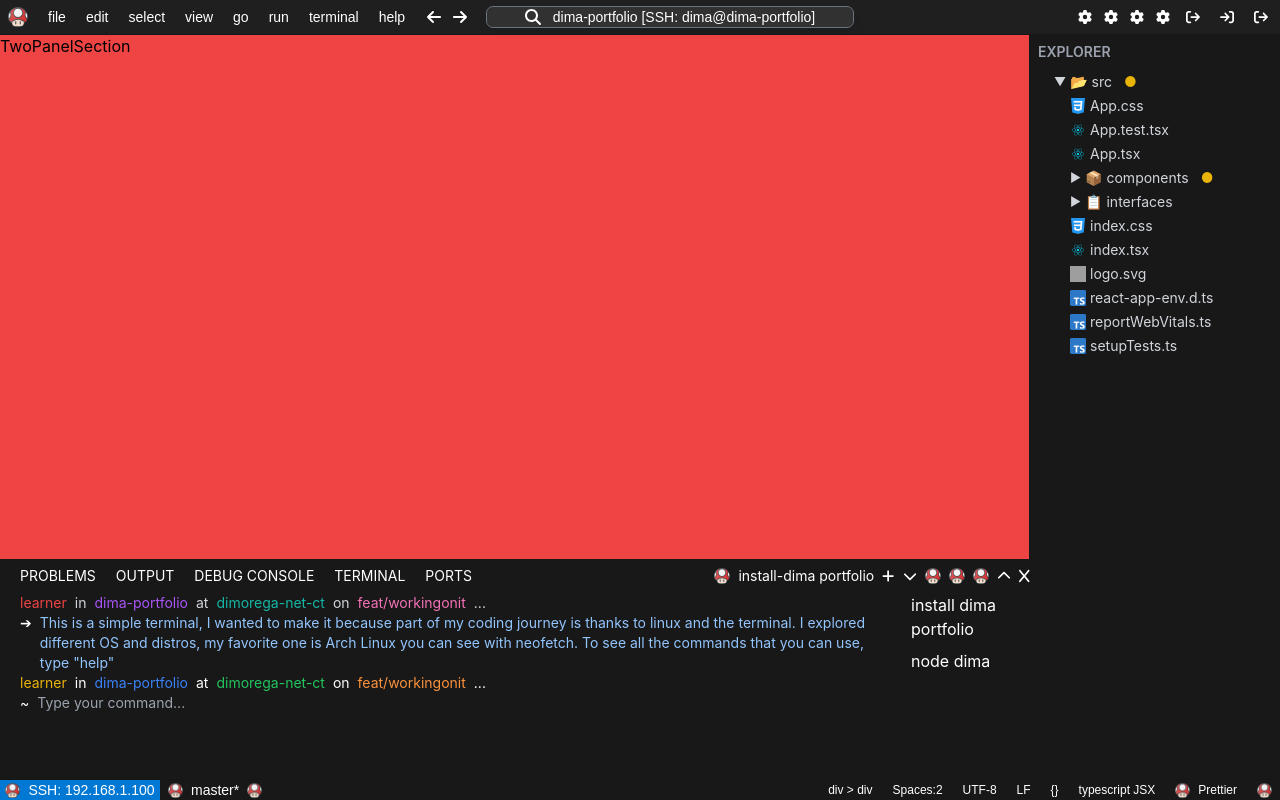
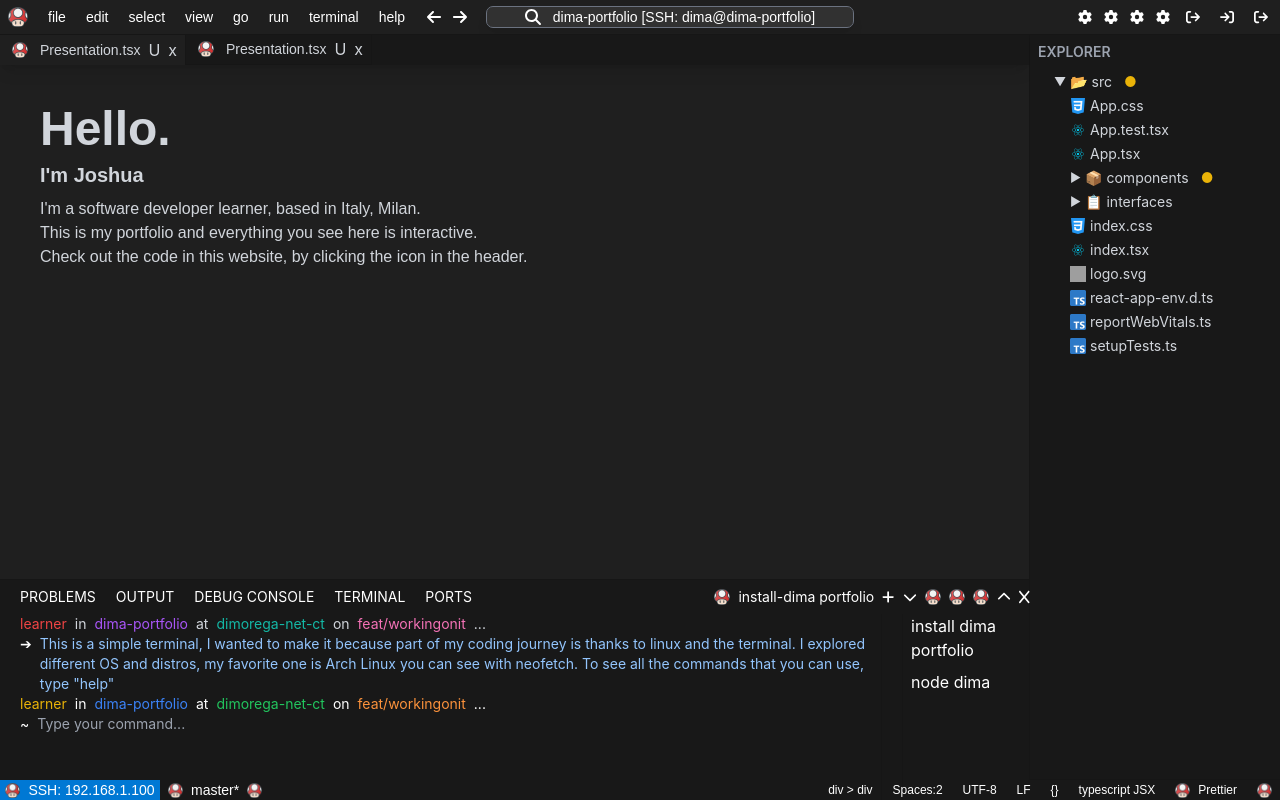
Before and after one commit to MindfulLearner/dima-portfolio, a React (Create React App) app: page / in a window 1280 px wide. Built offline with nearby package versions, Linux system fonts and the light colour scheme; grey boxes are pictures that could not be loaded.

Commit message:
responsive laptop

```diff
--- a/src/components/ResponsivePages/LaptopResponsive/components/TwoPanelSection/TwoPanelSection.tsx
+++ b/src/components/ResponsivePages/LaptopResponsive/components/TwoPanelSection/TwoPanelSection.tsx
@@ -1,9 +1,166 @@
-import React from "react";
+// ORA CERCHEREMO DI AGGIUNGERE FADE IN E FADE OUT DEI DUE PANEL
+import React, { useState } from "react";
+import { FontAwesomeIcon } from "@fortawesome/react-fontawesome";
+import { faX } from "@fortawesome/free-solid-svg-icons";
+import { motion } from "framer-motion";
 
-const TwoPanelSection: React.FC = () => {
-    return (
-        <div className="h-[calc(100%-220px)] bg-red-500">TwoPanelSection</div>
-    );
-};
+function TextEditorPanel1() {
+  const [isHovered, setIsHovered] = useState(false);
 
-export default TwoPanelSection;
+  function handleMouseOver() {
+    setIsHovered(true);
+    console.log("mouse entered");
+  }
+
+  function handleMouseOut() {
+    setIsHovered(false);
+    console.log("mouse left");
+  }
+
+  const [isHoveredSelectTab, setIsHoveredSelectTab] = useState(false);
+
+  function handleMouseOverSelectTab() {
+    setIsHoveredSelectTab(true);
+    console.log("mouse entered");
+  }
+  function handleMouseOutSelectTab() {
+    setIsHoveredSelectTab(false);
+    console.log("mouse left");
+  }
+
+  return (
+    <div className="h-[calc(100vh-34px-220px)] bg-backgroundTextEditor1 border-b border-borderColor">
+      <div className="w-full flex  bg-emptybarColor shadow-lg">
+        {/* barra navigazione */}
+        <div className="bg-backgroundTextEditor1 max-w-[200px] pl-2 pr-2 flex h-[31px] items-center gap-2">
+          <div className="h-6 w-6">
+            <img className="p-1" src="/icons/png-fungo-icon.png" alt="fungo" />
+          </div>
+          <div className="flex items-center justify-center gap-2">
+            <div className="font-quicksand text-sm text-gray-300">
+              Presentation.tsx
+            </div>
+            <div className="text-gray-300">U</div>
+            <div className="text-gray-300">x</div>
+          </div>
+        </div>
+        {/* questo ha un border a sinistra e sotto .. ? come sistemare  anche bg di questo */}
+        {/* if hoover bg-backgroundTextEditor1 */}
+        <div className={` max-w-[200px] border-l border-r border-b border-borderColor pl-2 pr-2 flex h-[31px] items-center gap-2 ${isHoveredSelectTab ? 'bg-backgroundTextEditor1' : 'bg-emptybarColor'}`}
+        onMouseEnter={handleMouseOverSelectTab}
+        onMouseLeave={handleMouseOutSelectTab}
+        >
+          <div className="h-6 w-6">
+            <img className="p-1" src="/icons/png-fungo-icon.png" alt="fungo" />
+          </div>
+          <div className="flex items-center justify-center gap-2">
+            <div className="font-quicksand text-sm text-gray-300">
+              Presentation.tsx
+            </div>
+            <div className="text-gray-300">U</div>
+            <div className="text-gray-300">x</div>
+          </div>
+        </div>
+      </div>
+
+      {/* hidden if hoover true */}
+
+      {/* logica block and none funziona  */}
+      {/* ora cerco di aggiungere fade in e fade out  */}
+      <div
+        className="p-10 h-[calc(100%-31px)] w-[100%] relative overflow-auto terminal-scroll"
+        onMouseEnter={handleMouseOver}
+        onMouseLeave={handleMouseOut}
+      >
+        {/* quando hoovero ci sara un effetto fadeout prima di attavarsi il display none */}
+
+
+          <motion.div
+            initial={{ opacity: 1 }}
+            animate={{ opacity: isHovered ? 0 : 1 }}
+            transition={{ duration: 0.3 }}
+            onAnimationComplete={() => {
+              if (!isHovered) {
+                setIsHovered(false);
+              }
+            }}
+          >
+
+          <motion.div
+            initial={{ y: 20, opacity: 0 }}
+            animate={{ y: 0, opacity: 1 }}
+            transition={{ delay: 0.2, duration: 0.5 }}
+            exit={{ y: -20, opacity: 0 }
+          }
+          >
+            <h1 className="font-quicksand text-5xl font-bold text-gray-300">
+              Hello.
+            </h1>
+          </motion.div>
+          <motion.div
+            initial={{ y: 20, opacity: 0 }}
+            animate={{ y: 0, opacity: 1 }}
+            transition={{ delay: 0.5, duration: 0.5 }}
+            exit={{ y: -20, opacity: 0 }}
+          >
+            <h2 className="font-quicksand text-xl font-bold mt-2 text-gray-300">
+              I'm Joshua
+            </h2>
+          </motion.div>
+          <motion.div
+            initial={{ y: 20, opacity: 0 }}
+            animate={{ y: 0, opacity: 1 }}
+            transition={{ delay: 0.8, duration: 0.5 }}
+            exit={{ y: -20, opacity: 0 }}
+          >
+            <div className="font-quicksand flex mt-2 text-gray-300">
+              <p>
+                I'm a software developer learner, based in Italy, Milan.
+                <br />
+                This is my portfolio and everything you see here is interactive.
+                <br />
+                Check out the code in this website, by clicking the icon in the header.
+              </p>
+            </div>
+          </motion.div>
+        </motion.div>
+
+        {/* in hoover */}
+        {/* showing only if hoover true */}
+
+          <motion.div
+          className="absolute top-0 left-0 pl-10 h-[100%] w-[100%] flex justify-center items-center"
+            initial={{ opacity: 0 }}
+            animate={{ opacity: isHovered ? 1 : 0 }}
+            transition={{ duration: 0.3 }}
+            onAnimationComplete={() => {
+              if (!isHovered) {
+                // Nascondi il contenuto dopo l'animazione
+                setIsHovered(false);
+              }
+            }}
+          >
+            <div className="h-[200px] w-[100%] flex flex-col justify-center items-center gap-2">
+            <p className="font-quicksand text-gray-300">
+              Making good questions and answers is the key of human progress,
+              grateful on learning new things.
+            </p>
+            <div className="flex gap-2 items-center">
+              <div className="rounded-full h-8 w-8 outline outline-1 outline-borderColor">
+                <img
+                  className="p-1"
+                  src="/icons/png-fungo-icon.png"
+                  alt="fungo"
+                />
+              </div>
+              <div className="font-quicksand text-gray-300">Joshua Dimaunahan</div>
+              <div className="font-quicksand text-gray-300">- Software Engineer</div>
+            </div>
+            </div>
+          </motion.div>
+        </div>
+      </div>
+  );
+}
+
+export default TextEditorPanel1;
```
